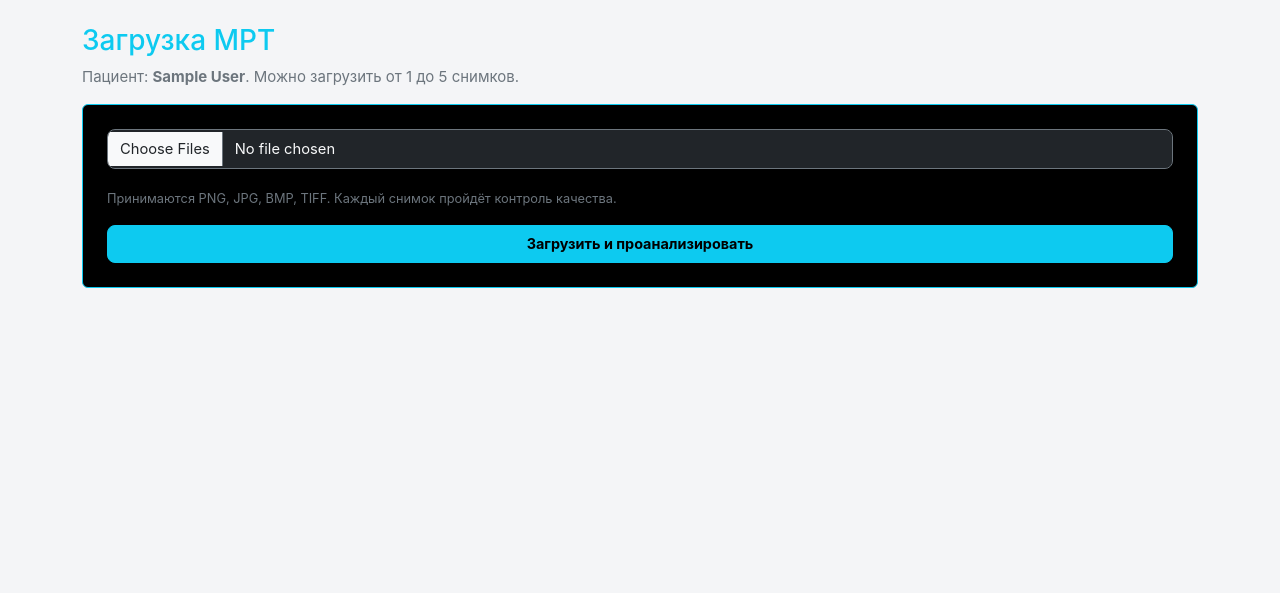
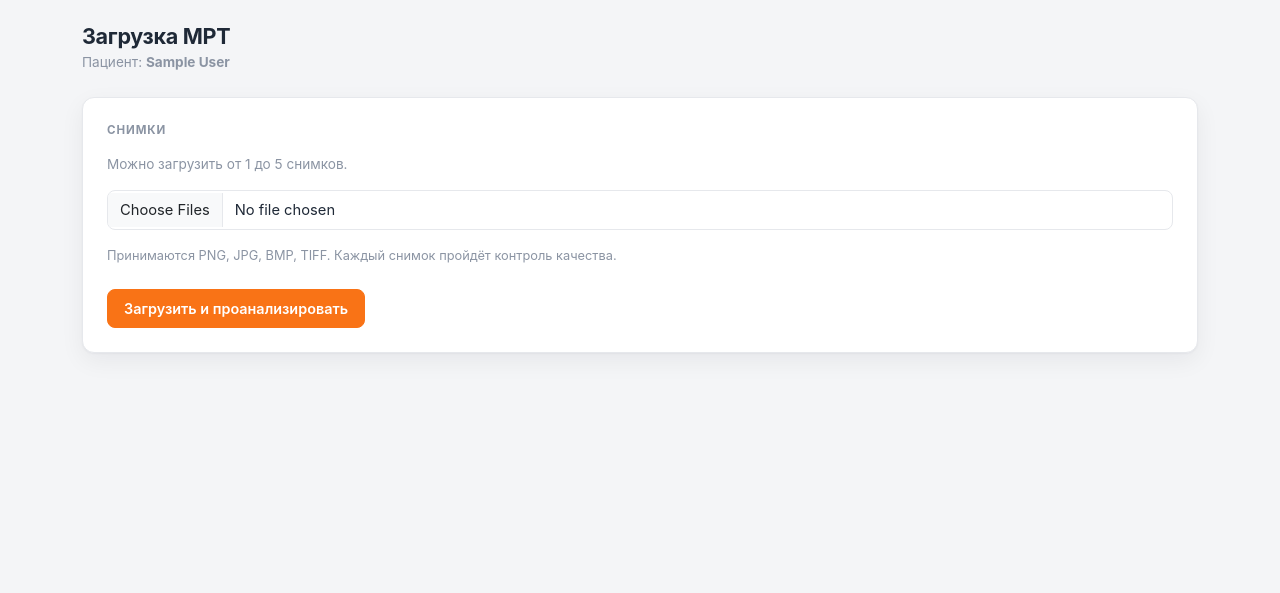
Before and after one commit to RMlisenok/NeuroScan, a Flask app: page /patient/1/mri/new in a window 1280 px wide. Shown: the part 56-649 px from the top of the page. Run offline with Flask 3, Linux system fonts and the light colour scheme; a user stored in the database is signed in; tables that the repository leaves empty hold one stand-in row (values such as "Sample post").

Commit message:
Update mri_upload.html

```diff
--- a/templates/mri_upload.html
+++ b/templates/mri_upload.html
@@ -1,14 +1,23 @@
 {% extends "base.html" %}
 {% block content %}
-<h3 class="text-info mb-2">Загрузка МРТ</h3>
-<p class="text-secondary">Пациент: <b>{{ patient.full_name }}</b>. Можно загрузить от 1 до {{ max_images }} снимков.</p>
+<div class="ns-page-head">
+    <div>
+        <h1 class="ns-page-title">Загрузка МРТ</h1>
+        <div class="ns-page-sub">Пациент: <b>{{ patient.full_name }}</b></div>
+    </div>
+</div>
 
-<form method="post" enctype="multipart/form-data" class="card bg-black border-info p-4">
+<form method="post" enctype="multipart/form-data" class="ns-card p-4">
+    <div class="ns-section-title">Снимки</div>
+    <p class="ns-page-sub mb-3">Можно загрузить от 1 до {{ max_images }} снимков.</p>
+
     <input type="file" name="files" multiple accept=".png,.jpg,.jpeg,.bmp,.tif,.tiff"
-           class="form-control bg-dark text-light border-secondary mb-3" required>
-    <div class="form-text text-secondary mb-3">
+           class="form-control mb-3" required>
+
+    <div class="form-text mb-4">
         Принимаются PNG, JPG, BMP, TIFF. Каждый снимок пройдёт контроль качества.
     </div>
-    <button class="btn btn-info fw-bold">Загрузить и проанализировать</button>
+
+    <button class="btn btn-brand">Загрузить и проанализировать</button>
 </form>
 {% endblock %}
```
